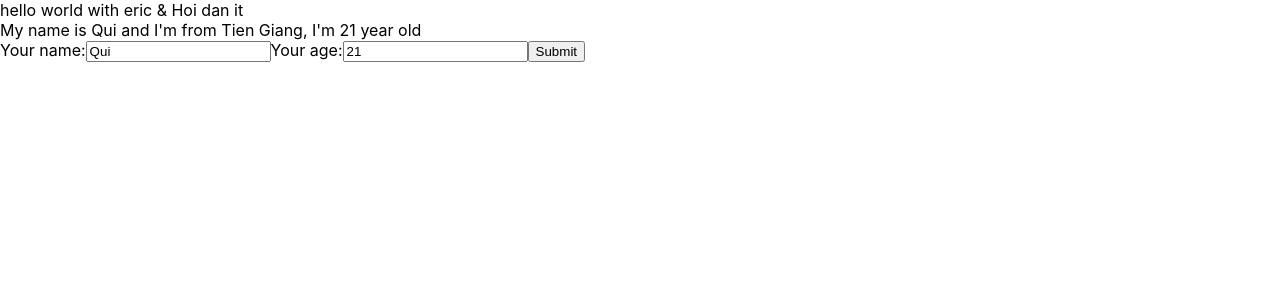
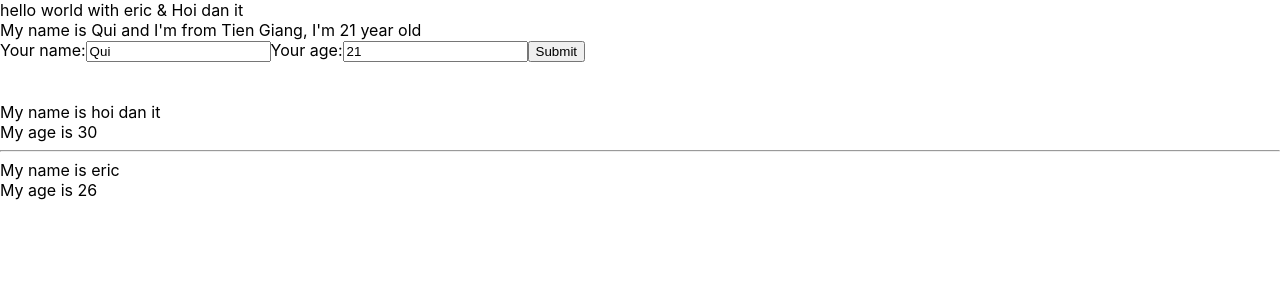
Before and after one commit to qui2k3/test-demo-react, a React (Create React App) app: page / in a window 1280 px wide. Shown: the top 300 px of the page. Built offline with nearby package versions, Linux system fonts and the light colour scheme.

Commit message:
prop react

```diff
--- /dev/null
+++ b/src/components/DisplayInfo.js
@@ -0,0 +1,16 @@
+import React from "react";
+class DisplayInfor extends React.Component {
+
+    render() {
+        //destructuring
+        //props kieu opj => viet tat properties
+        const { name, age } = this.props;
+        return (
+            <div>
+                <div>My name is {name}</div>
+                <div>My age is {age}</div>
+            </div>
+        );
+    }
+}
+export default DisplayInfor;
--- a/src/components/MyComponent.js
+++ b/src/components/MyComponent.js
@@ -1,11 +1,19 @@
 import React from "react";
 import UserInfor from "./UserInfo";
+import DisplayInfor from "./DisplayInfo";
 class MyComponent extends React.Component {
     //JSX
     render() {
+
         return (
+
             <div>
                 <UserInfor></UserInfor>
+                <br />
+                <br />
+                <DisplayInfor name="hoi dan it" age="30"></DisplayInfor>
+                <hr />
+                <DisplayInfor name={"eric"} age={26} ></DisplayInfor>
             </div>
         );
     }
```
